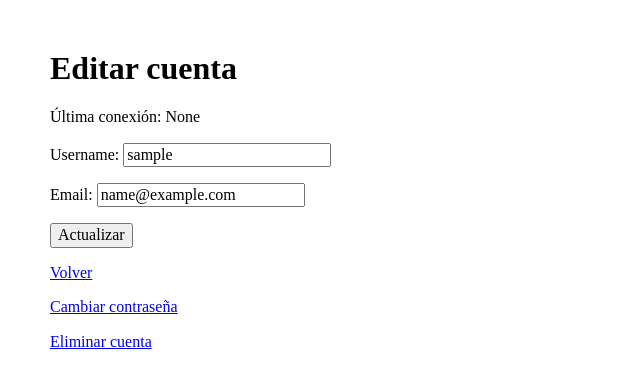
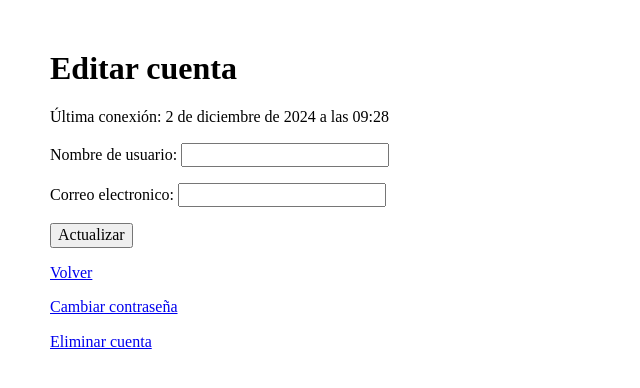
Before and after one commit to ari2023ia/app-con-inicio-de-sesion, a Django app: page /account/edit/ in a window 1280 px wide. Shown: the part 50-438 px from the top of the page, without its empty margins (0-640 px from the left). Run offline with Django 4.2, Linux system fonts and the light colour scheme; the visitor is signed in with stand-in values (Sample User, id 1).

Commit message:
version final

```diff
--- a/loginTask/settings.py
+++ b/loginTask/settings.py
@@ -12,7 +12,7 @@ https://docs.djangoproject.com/en/4.0/ref/settings/
 
 from pathlib import Path
 
-AUTH_USER_MODEL = 'tasks.Usuario'
+AUTH_USER_MODEL = 'tasks.CustomUser'
 # Build paths inside the project like this: BASE_DIR / 'subdir'.
 BASE_DIR = Path(__file__).resolve().parent.parent
 
--- a/tasks/forms.py
+++ b/tasks/forms.py
@@ -1,23 +1,22 @@
 from django import forms
-from .models import Usuario, Task
-from django.contrib.auth.models import User
+from .models import CustomUser, Task
 from django.contrib.auth.forms import UserCreationForm, AuthenticationForm
 from django.contrib.auth import authenticate
 
 class EditAccountForm(forms.ModelForm):
     class Meta:
-        model = User
-        fields = ('first_name', 'last_name', 'email')
+        model = CustomUser
+        fields = ('nombre_de_usuario', 'correo_electronico')
 
 class RegisterForm(UserCreationForm):
-    email = forms.EmailField(label='Correo electrónico')
+    correo_electronico = forms.EmailField(label='Correo electrónico')
 
     class Meta:
-        model = Usuario
-        fields = ('username', 'email', 'password1', 'password2')
+        model = CustomUser
+        fields = ('nombre_de_usuario', 'correo_electronico', 'password1', 'password2')
 
 class LoginForm(AuthenticationForm):
-    username = forms.CharField(label="Nombre de usuario")
+    nombre_de_usuario = forms.CharField(label="Nombre de usuario")
     password = forms.CharField(label="Contraseña", widget=forms.PasswordInput)
 
 class TaskCreationForm(forms.ModelForm):
@@ -26,30 +25,25 @@ class TaskCreationForm(forms.ModelForm):
         fields = ('title', 'content')
 
 class LoginForm(forms.Form):
-    username = forms.CharField(label='Nombre de usuario', max_length=100)
+    nombre_de_usuario = forms.CharField(label='Nombre de usuario', max_length=100)
     password = forms.CharField(label='Contraseña', widget=forms.PasswordInput)
 
     def clean(self):
         cleaned_data = super().clean()
-        username = cleaned_data.get('username')
+        nombre_de_usuario = cleaned_data.get('nombre_de_usuario')
         password = cleaned_data.get('password')
 
-        if username and password:
-            user = authenticate(username=username, password=password)
+        if nombre_de_usuario and password:
+            user = authenticate(nombre_de_usuario=nombre_de_usuario, password=password)
             if not user:
                 self.add_error('password', 'Contraseña incorrecta')
             elif not user.is_active:
-                self.add_error('username', 'Cuenta desactivada')
+                self.add_error('nombre_de_usuario', 'Cuenta desactivada')
         return cleaned_data
-
-class EditAccountForm(forms.ModelForm):
-    class Meta:
-        model = Usuario
-        fields = ('username', 'email')
 
 class ChangePasswordForm(forms.ModelForm):
     class Meta:
-        model = Usuario
+        model = CustomUser
         fields = ('password',)
 
 class TaskForm(forms.ModelForm):
--- a/tasks/models.py
+++ b/tasks/models.py
@@ -1,36 +1,69 @@
+from django.contrib.auth.models import AbstractBaseUser, BaseUserManager
 from django.db import models
-from django.contrib.auth.models import AbstractBaseUser, BaseUserManager
 from django.utils import timezone
 
-class UsuarioManager(BaseUserManager):
-    def create_user(self, email, password=None):
-        if not email:
-            raise ValueError('El email es obligatorio')
-        user = self.model(email=self.normalize_email(email))
+class CustomUserManager(BaseUserManager):
+    def create_user(self, nombre_de_usuario, correo_electronico, password=None):
+        if not nombre_de_usuario:
+            raise ValueError('El nombre de usuario es obligatorio')
+        if not correo_electronico:
+            raise ValueError('El correo electrónico es obligatorio')
+
+        user = self.model(
+            nombre_de_usuario=nombre_de_usuario,
+            correo_electronico=self.normalize_email(correo_electronico),
+        )
+
         user.set_password(password)
         user.save(using=self._db)
         return user
 
-    def create_superuser(self, email, password):
-        user = self.create_user(email, password=password)
-        user.is_admin = True
+    def create_superuser(self, nombre_de_usuario, correo_electronico, password=None):
+        user = self.create_user(
+            nombre_de_usuario,
+            correo_electronico,
+            password=password,
+        )
+        user.es_superusuario = True
         user.save(using=self._db)
         return user
 
-class Usuario(AbstractBaseUser):
-    username = models.CharField(max_length=255, unique=True)
-    email = models.EmailField(max_length=255, unique=True)
+
+class CustomUser(AbstractBaseUser):
+    nombre_de_usuario = models.CharField(max_length=150, unique=True)
+    correo_electronico = models.EmailField(unique=True)
     edad = models.PositiveIntegerField(default=0)
-    is_active = models.BooleanField(default=True)
-    is_admin = models.BooleanField(default=False)
+    es_superusuario = models.BooleanField(default=False)
+    es_personal = models.BooleanField(default=False)
+    esta_activo = models.BooleanField(default=True)
+    fecha_union = models.DateTimeField(auto_now_add=True)
 
-    objects = UsuarioManager()
+    USERNAME_FIELD = 'nombre_de_usuario'
+    REQUIRED_FIELDS = ['correo_electronico']
 
-    USERNAME_FIELD = 'email'
-    REQUIRED_FIELDS = ['username']
+    objects = CustomUserManager()
 
     def __str__(self):
-        return self.email
+        return self.nombre_de_usuario
+
+    def has_perm(self, perm, obj=None):
+        return True
+
+    def has_module_perms(self, app_label):
+        return True
+
+    @property
+    def is_staff(self):
+        return self.es_superusuario
+
+    @property
+    def is_superuser(self):
+        return self.es_superusuario
+
+    @property
+    def is_active(self):
+        return self.esta_activo
+
 
 class Task(models.Model):
     title = models.CharField(max_length=255)
@@ -39,7 +72,3 @@ class Task(models.Model):
 
     def __str__(self):
         return self.title
-
-from django.contrib import admin
-admin.site.register(Usuario)
-admin.site.register(Task)
--- a/tasks/templates/tasks/account.html
+++ b/tasks/templates/tasks/account.html
@@ -3,7 +3,7 @@
 {% block main %}
   <h1>Detalles de la cuenta</h1>
   <p>Nombre de usuario: {{ user.nombre_de_usuario }}</p>
-  <p>Correo electrónico: {{ user.email }}</p>
-  <p>Edad: {{ user.edad }}</p>
+  <p>Correo electrónico: {{ user.correo_electronico }}</p>
+  <p>Última conexión {{ user.fecha_union }}</p>
   <p><a href="{% url 'tasks:edit_account' %}">Editar cuenta</a></p>
 {% endblock %}
--- a/tasks/templates/tasks/delete_account.html
+++ b/tasks/templates/tasks/delete_account.html
@@ -2,9 +2,9 @@
 
 {% block main %}
   <h1>Eliminar cuenta</h1>
-  <p>Nombre de usuario: {{ user.username }}</p>
-  <p>Correo electrónico: {{ user.email }}</p>
-  <p>Última conexión: {{ user.last_login }}</p>
+  <p>Nombre de usuario: {{ user.nombre_de_usuario }}</p>
+  <p>Correo electrónico: {{ user.correo_electronico}}</p>
+  <p>Última conexión: {{ user.fecha_union}}</p>
   <p>¿Estás seguro de que deseas eliminar tu cuenta?</p>
   <form method="post">
     {% csrf_token %}
--- a/tasks/templates/tasks/detalles_cuenta.html
+++ b/tasks/templates/tasks/detalles_cuenta.html
@@ -2,9 +2,9 @@
 
 {% block main %}
   <h1>Detalles de la cuenta</h1>
-  <p>Nombre de usuario: {{ user.username }}</p>
-  <p>Correo electrónico: {{ user.email }}</p>
-  <p>Última conexión: {{ user.last_login }}</p>
+  <p>Nombre de usuario: {{ user.nombre_de_usuario}}</p>
+  <p>Correo electrónico: {{ user.correo_electronico}}</p>
+  <p>Última conexión: {{ user.fecha_union}}</p>
   <p><a href="{% url 'tasks:edit_account' %}">Editar cuenta</a></p>
   <!--<a class="nav-link" href="{% url 'tasks:task_list' %}">Lista de tareas</a>-->
   <button><a href="{% url 'tasks:edit_password' %}">Cambiar contraseña</a></button>
--- a/tasks/templates/tasks/edit_account.html
+++ b/tasks/templates/tasks/edit_account.html
@@ -2,7 +2,7 @@
 
 {% block main %}
   <h1>Editar cuenta</h1>
-  <p>Última conexión: {{ user.last_login }}</p>
+  <p>Última conexión: {{ user.fecha_union }}</p>
   <form method="post">
     {% csrf_token %}
     {{ form.as_p }}
--- a/tasks/templates/tasks/index.html
+++ b/tasks/templates/tasks/index.html
@@ -5,9 +5,9 @@
   <h1>Bienvenido a la aplicación</h1>
   {% if user.is_authenticated %}
     <h2>Información de tu cuenta:</h2>
-    <p>Nombre de usuario: {{ user.username }}</p>
-    <p>Correo electrónico: {{ user.email }}</p>
-    <p>Última conexión: {{ user.last_login }}</p>
+    <p>Nombre de usuario: {{ user.nombre_de_usuario }}</p>
+    <p>Correo electrónico: {{ user.correo_electronico }}</p>
+    <p>Última conexión: {{ user.fecha_union }}</p>
     <button><a href="{% url 'detalles_cuenta' %}">Información de mi cuenta</a></button>
     <button><a href="{% url 'logout' %}">Cerrar sesión</a></button>
     <p><a href="{% url 'tasks:edit_account' %}">Editar cuenta</a></p>
--- a/tasks/views.py
+++ b/tasks/views.py
@@ -72,16 +72,20 @@ def register(request):
 
 def login_view(request):
     if request.method == 'POST':
-        form = LoginForm(request.POST)
+        form = AuthenticationForm(request, data=request.POST)
         if form.is_valid():
-            username = form.cleaned_data['username']
-            password = form.cleaned_data['password']
-            user = authenticate(username=username, password=password)
+            username = form.cleaned_data.get('username')
+            password = form.cleaned_data.get('password')
+            user = authenticate(request, username=username, password=password)
             if user is not None:
                 login(request, user)
-                return redirect('tasks:task_list')
+                return redirect(reverse('tasks:detalles_cuenta'))  # Redirige a la pantalla de detalles de la cuenta
+            else:
+                print("Error al autenticar al usuario")  # Mensaje de depuración
+        else:
+            print("Formulario inválido")  # Mensaje de depuración
     else:
-        form = LoginForm()
+        form = AuthenticationForm(request)
     return render(request, 'tasks/login.html', {'form': form})
 
 def delete_task_view(request, pk):
```
Also changed, not shown: tasks/admin.py (+29 -0 lines), tasks/migrations/0001_initial.py, tasks/migrations/0002_usuario.py (deleted), tasks/migrations/0003_task_created_at.py (deleted), tasks/migrations/0004_remove_usuario_nombre_de_usuario_usuario_username_and_more.py (deleted).
